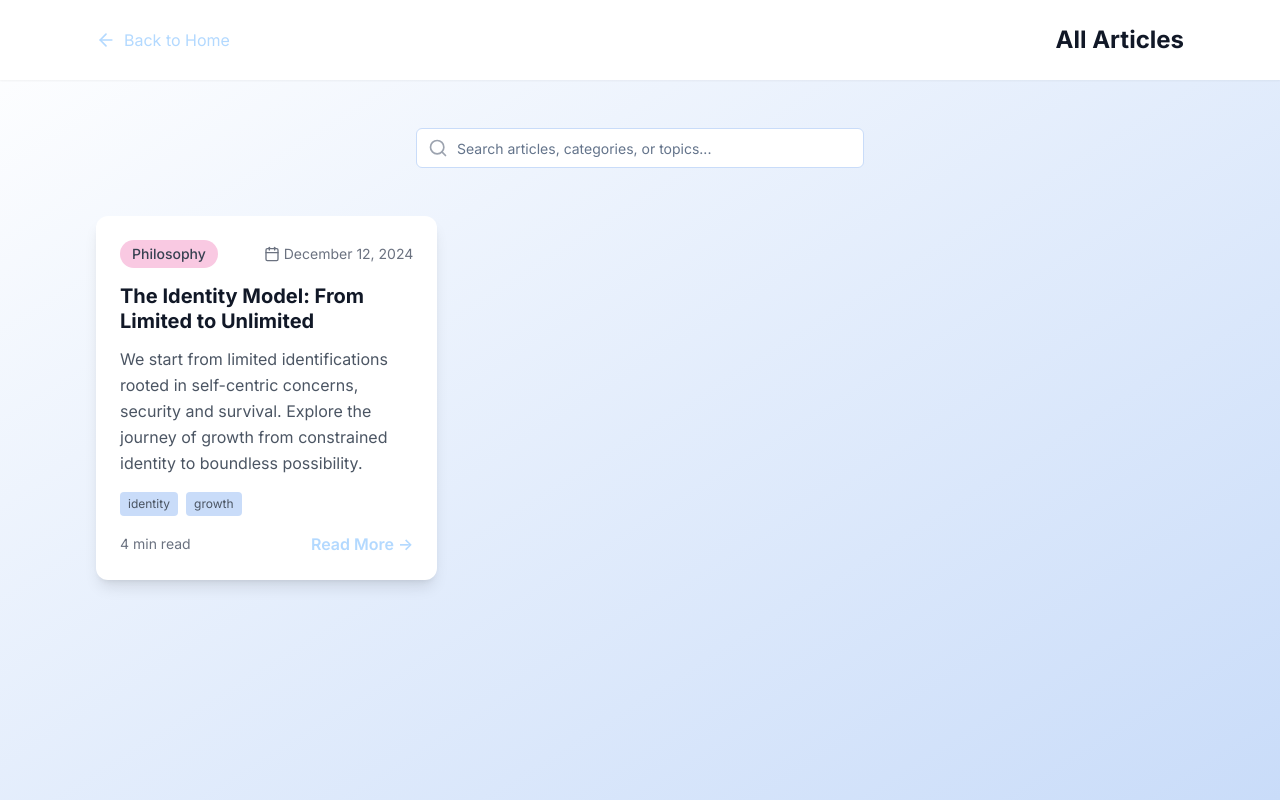
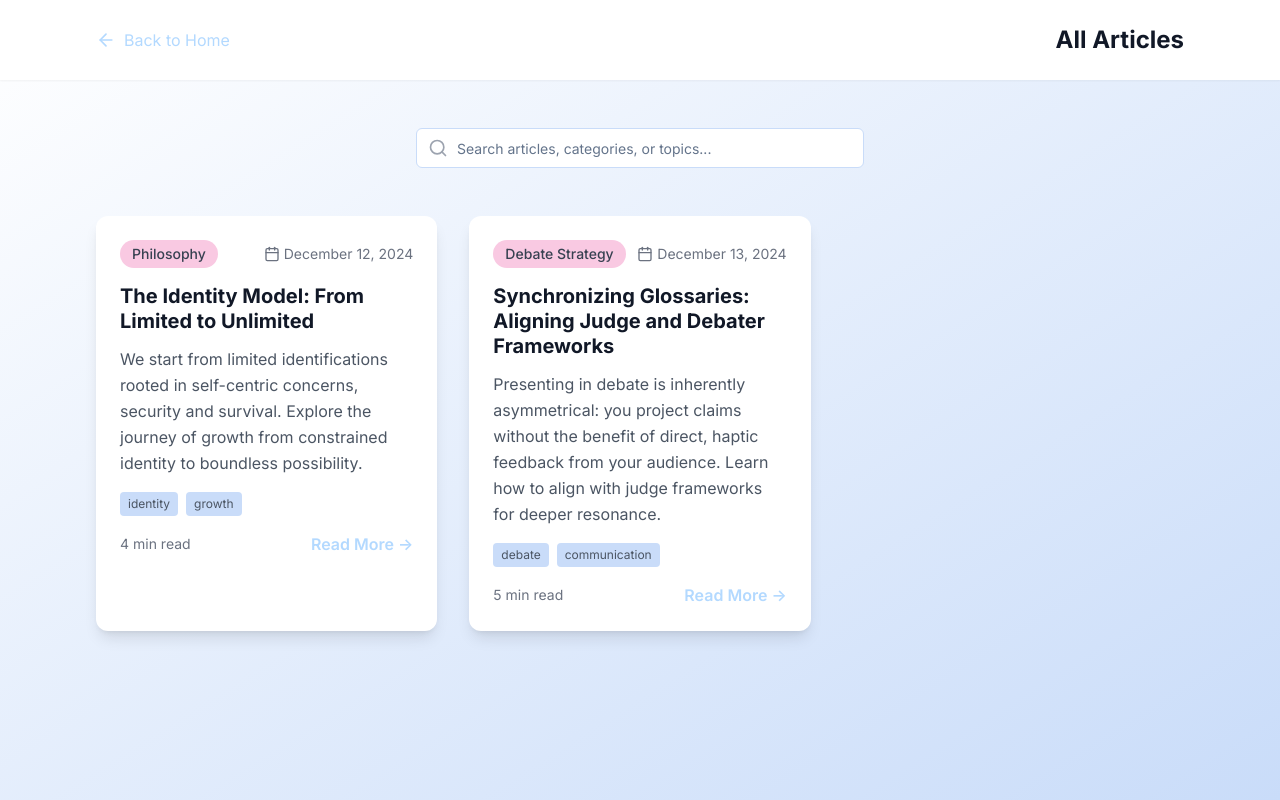
Before and after one commit to kaushalbalagurusamy/project-lantern, a React (Vite) app: page /articles in a window 1280 px wide. Built offline with nearby package versions, Linux system fonts and the light colour scheme.

Commit message:
Add second article
Added "Synchronizing Glossaries: Aligning Judge and Debater Frameworks" to the blog system. Updated `src/components/Blog.tsx`, `src/pages/Articles.tsx`, and `src/pages/FullArticle.tsx`.

```diff
--- a/src/components/Blog.tsx
+++ b/src/components/Blog.tsx
@@ -13,6 +13,15 @@ const Blog = () => {
       readTime: "4 min read",
       category: "Philosophy",
       tags: ["identity", "growth", "consciousness", "debate"]
+    },
+    {
+      id: "2",
+      title: "Synchronizing Glossaries: Aligning Judge and Debater Frameworks",
+      excerpt: "Presenting in debate is inherently asymmetrical: you project claims without the benefit of direct, haptic feedback from your audience. Learn how to align with judge frameworks for deeper resonance.",
+      date: "December 13, 2024",
+      readTime: "5 min read",
+      category: "Debate Strategy",
+      tags: ["debate", "communication", "strategy", "frameworks"]
     }
   ];
 
--- a/src/pages/Articles.tsx
+++ b/src/pages/Articles.tsx
@@ -30,6 +30,24 @@ Those moments when we glimpse that boundlessness are deeply empowering. We feel
 For many people, questioning formative assumptions through debate provides a taste of this experience. Challenging our own glossaries and those of others forces us to step outside our comfort zones and explore new conceptual territory.
 
 This is the process of growth: a continual movement from limited to unlimited. By confronting and expanding the boundaries of our identities, we open ourselves to ever-larger bubbles of possibility.`
+    },
+    {
+      id: "2",
+      title: "Synchronizing Glossaries: Aligning Judge and Debater Frameworks",
+      excerpt: "Presenting in debate is inherently asymmetrical: you project claims without the benefit of direct, haptic feedback from your audience. Learn how to align with judge frameworks for deeper resonance.",
+      date: "December 13, 2024",
+      readTime: "5 min read",
+      category: "Debate Strategy",
+      tags: ["debate", "communication", "strategy", "frameworks"],
+      content: `Presenting in debate is inherently asymmetrical: you project claims without the benefit of direct, haptic feedback from your audience. Only about seven percent of communication is carried by the words you speak; the rest—tone, body language, eye contact—conveys the bulk of your message. At first glance, this imbalance seems unfair, but it reflects a deeper dynamic rooted in the identity model.
+
+When we communicate, listeners reverse-engineer our core identities and the "size" of our mental bubble from every available data point. They unconsciously scan our expressions, gestures, and vocal inflections, weaving these impressions into a picture of who we are and what we believe. That picture is filtered through their own glossary—their memories and internal definitions—so every cue is interpreted in light of pre-existing mental frameworks.
+
+As debaters, we must actively infer a judge's identifications by leveraging every resource at our disposal: public profiles, social media cues, conversational exchanges, or even known paradigms they favor. This is not merely about crafting arguments that superficially appeal; it's about resonating at the identity level. Even when both sides adopt a judge's preferred topic or domain, deeper biases and default assumptions continue to shape how evidence and logic are weighed.
+
+This perspective also sheds light on why "winning on the tech flow" can feel trivial. Technical prowess alone does not secure victory; it is alignment with the judge's reference frame that empowers certain arguments. Judges reward positions that gently stretch—or comfortably fit within—their existing bubble, elevating arguments that make them feel intellectually competent and affirmed in their worldview.
+
+By perceiving and synchronizing glossaries, you transform debate from a unilateral presentation into a collaborative exploration of ideas. You guide judges into a shared conceptual space where your definitions and priorities intersect, ensuring that your arguments are not only heard but genuinely integrated into the lenses they use to judge.`
     }
   ];
 
--- a/src/pages/FullArticle.tsx
+++ b/src/pages/FullArticle.tsx
@@ -27,6 +27,22 @@ This is the process of growth: a continual movement from limited to unlimited. B
       readTime: "4 min read",
       category: "Philosophy",
       tags: ["identity", "growth", "consciousness", "debate"]
+    },
+    "2": {
+      title: "Synchronizing Glossaries: Aligning Judge and Debater Frameworks",
+      content: `Presenting in debate is inherently asymmetrical: you project claims without the benefit of direct, haptic feedback from your audience. Only about seven percent of communication is carried by the words you speak; the rest—tone, body language, eye contact—conveys the bulk of your message. At first glance, this imbalance seems unfair, but it reflects a deeper dynamic rooted in the identity model.
+
+When we communicate, listeners reverse-engineer our core identities and the "size" of our mental bubble from every available data point. They unconsciously scan our expressions, gestures, and vocal inflections, weaving these impressions into a picture of who we are and what we believe. That picture is filtered through their own glossary—their memories and internal definitions—so every cue is interpreted in light of pre-existing mental frameworks.
+
+As debaters, we must actively infer a judge's identifications by leveraging every resource at our disposal: public profiles, social media cues, conversational exchanges, or even known paradigms they favor. This is not merely about crafting arguments that superficially appeal; it's about resonating at the identity level. Even when both sides adopt a judge's preferred topic or domain, deeper biases and default assumptions continue to shape how evidence and logic are weighed.
+
+This perspective also sheds light on why "winning on the tech flow" can feel trivial. Technical prowess alone does not secure victory; it is alignment with the judge's reference frame that empowers certain arguments. Judges reward positions that gently stretch—or comfortably fit within—their existing bubble, elevating arguments that make them feel intellectually competent and affirmed in their worldview.
+
+By perceiving and synchronizing glossaries, you transform debate from a unilateral presentation into a collaborative exploration of ideas. You guide judges into a shared conceptual space where your definitions and priorities intersect, ensuring that your arguments are not only heard but genuinely integrated into the lenses they use to judge.`,
+      date: "December 13, 2024",
+      readTime: "5 min read",
+      category: "Debate Strategy",
+      tags: ["debate", "communication", "strategy", "frameworks"]
     }
   };
 
```
